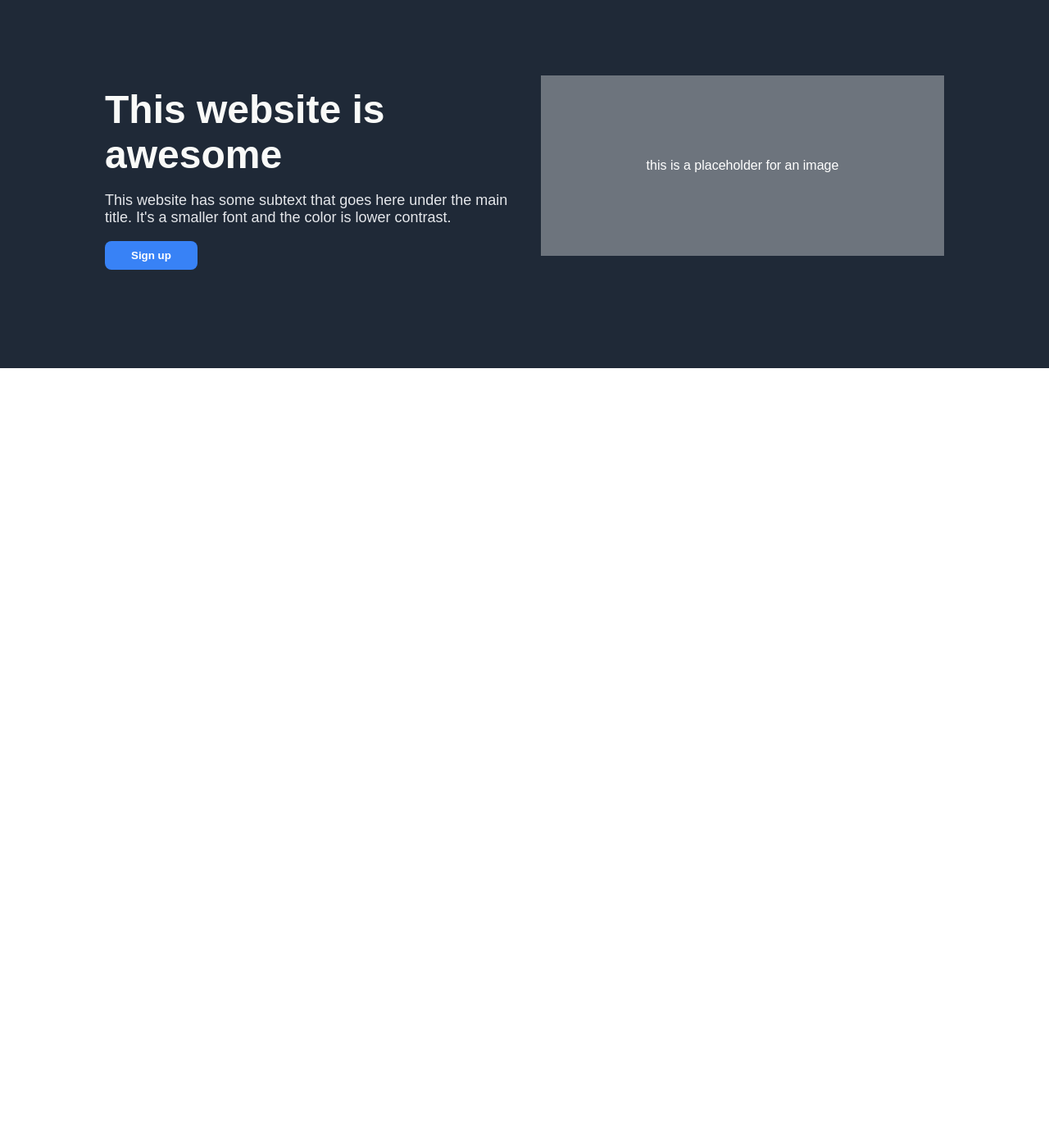
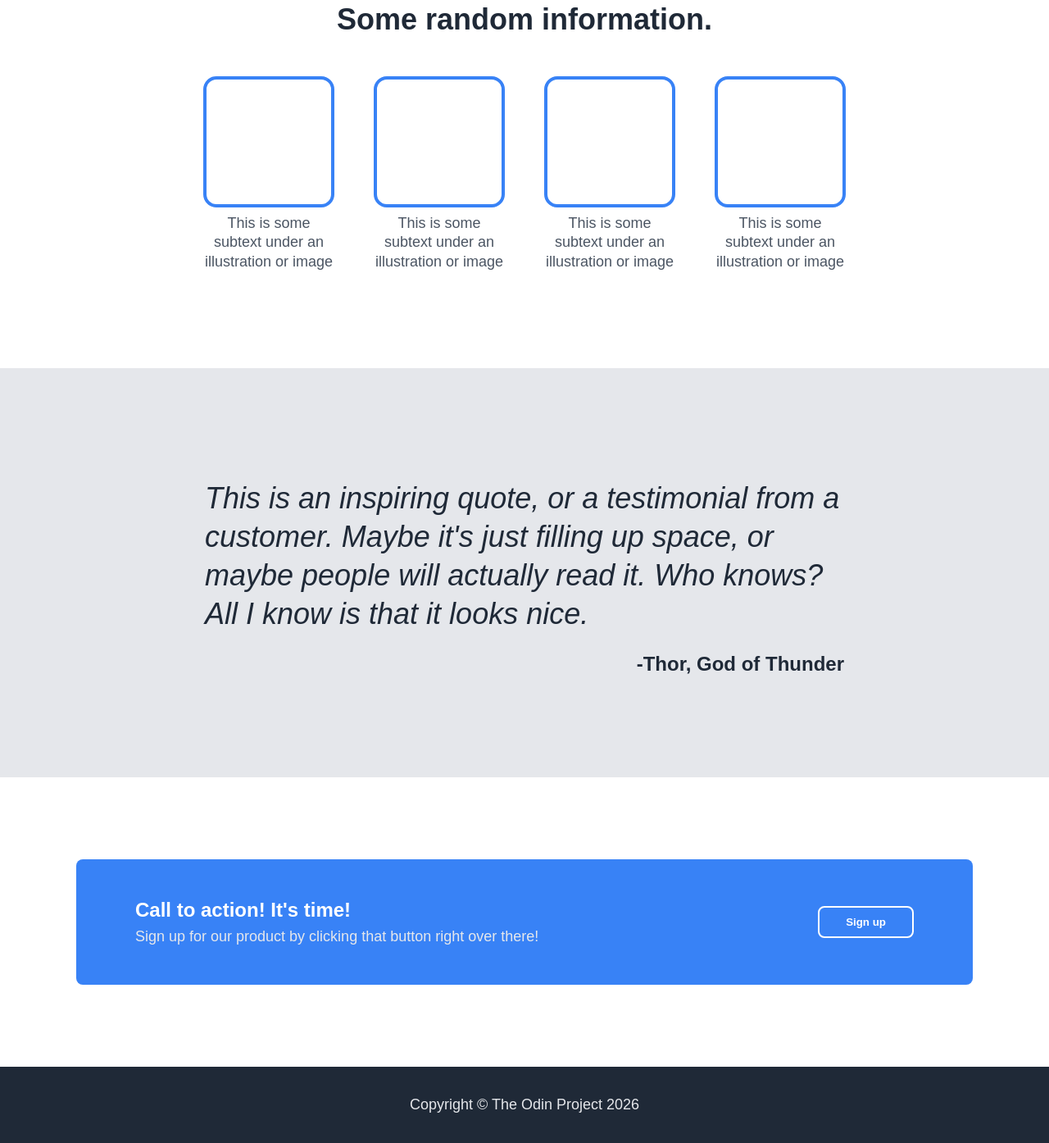
Before and after one commit to HyyerrEnergy/landing-page, a plain HTML site: page index.html in a window 1280 px wide. Shown: the part 598-1992 px from the top of the page at 82% size. Before the commit the page ends 1047 px from the top, so only its background shows below. Drawn offline with Linux system fonts and the light colour scheme.

Commit message:
Complete Odin landing page project

```diff
--- a/index.html
+++ b/index.html
@@ -8,36 +8,8 @@
 </head>
 <body>
 
+    <!-- Header and Hero -->
     <div class="hero-section">
-<div class="information-section">
-
-    <h2>Some random information.</h2>
-
-    <div class="information-cards">
-
-        <div class="info-item">
-            <div class="info-image"></div>
-            <p>This is some subtext under an illustration or image</p>
-        </div>
-
-        <div class="info-item">
-            <div class="info-image"></div>
-            <p>This is some subtext under an illustration or image</p>
-        </div>
-
-        <div class="info-item">
-            <div class="info-image"></div>
-            <p>This is some subtext under an illustration or image</p>
-        </div>
-
-        <div class="info-item">
-            <div class="info-image"></div>
-            <p>This is some subtext under an illustration or image</p>
-        </div>
-
-    </div>
-
-</div>
         <div class="header">
             <div class="logo">Header Logo</div>
 
@@ -51,13 +23,11 @@
         <div class="hero">
             <div class="hero-text">
                 <h1>This website is awesome</h1>
-
                 <p>
                     This website has some subtext that goes
                     here under the main title. It's a smaller
                     font and the color is lower contrast.
                 </p>
-
                 <button>Sign up</button>
             </div>
 
@@ -65,7 +35,67 @@
                 this is a placeholder for an image
             </div>
         </div>
+    </div>
 
+    <!-- Information Section -->
+    <div class="information-section">
+        <h2>Some random information.</h2>
+
+        <div class="information-cards">
+            <div class="info-item">
+                <div class="info-image"></div>
+                <p>This is some subtext under an illustration or image</p>
+            </div>
+
+            <div class="info-item">
+                <div class="info-image"></div>
+                <p>This is some subtext under an illustration or image</p>
+            </div>
+
+            <div class="info-item">
+                <div class="info-image"></div>
+                <p>This is some subtext under an illustration or image</p>
+            </div>
+
+            <div class="info-item">
+                <div class="info-image"></div>
+                <p>This is some subtext under an illustration or image</p>
+            </div>
+        </div>
+    </div>
+
+    <!-- Quote Section -->
+    <div class="quote-section">
+        <div class="quote-container">
+            <p class="quote-text">
+                This is an inspiring quote, or a testimonial
+                from a customer. Maybe it's just filling up
+                space, or maybe people will actually read it.
+                Who knows? All I know is that it looks nice.
+            </p>
+
+            <p class="quote-author">-Thor, God of Thunder</p>
+        </div>
+    </div>
+
+    <!-- Call to Action -->
+    <div class="cta-section">
+        <div class="cta-box">
+            <div class="cta-copy">
+                <h3>Call to action! It's time!</h3>
+                <p>
+                    Sign up for our product by clicking that
+                    button right over there!
+                </p>
+            </div>
+
+            <button class="cta-button">Sign up</button>
+        </div>
+    </div>
+
+    <!-- Footer -->
+    <div class="site-footer">
+        Copyright &copy; The Odin Project 2026
     </div>
 
 </body>
```
